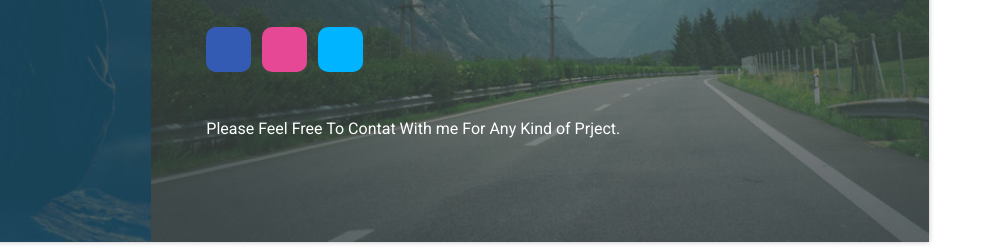
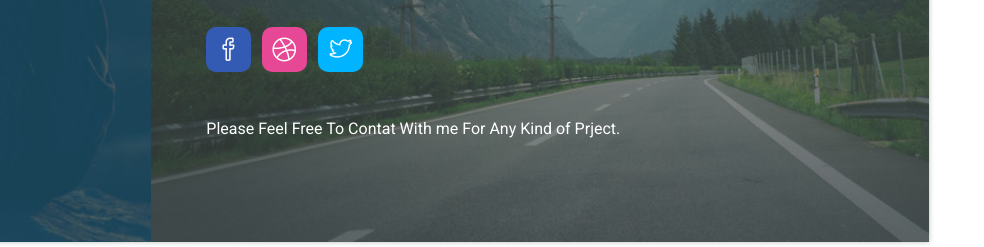
Before and after one commit to desun8/epchela.github.io, a plain HTML site: page portfolio/alisayed/index.html in a window 1280 px wide. Shown: the part 2598-2845 px from the top of the page, 296-1280 px from the left. Drawn offline with Linux system fonts and the light colour scheme; a script that the page names is missing; files whose address does not match are found by name.

Commit message:
Fix img alisayed

```diff
--- a/portfolio/alisayed/index.html
+++ b/portfolio/alisayed/index.html
@@ -116,9 +116,9 @@
         </form>
         <p>Stay Connnected With Us...</p>
         <div class="soc">
-          <a href="#" class="soc_btn  soc_fb"><img src="../img/sprite_fb.png" alt=""></a>
-          <a href="#" class="soc_btn  soc_dribb"><img src="../img/sprite_dribb.png" alt=""></a>
-          <a href="#" class="soc_btn  soc_tw"><img src="../img/sprite_tw.png" alt=""></a>
+          <a href="#" class="soc_btn  soc_fb"><img src="img/sprite_fb.png" alt=""></a>
+          <a href="#" class="soc_btn  soc_dribb"><img src="img/sprite_dribb.png" alt=""></a>
+          <a href="#" class="soc_btn  soc_tw"><img src="img/sprite_tw.png" alt=""></a>
         </div>
         <p>Please Feel Free To Contat With me For Any Kind of Prject.</p>
       </div>
```
